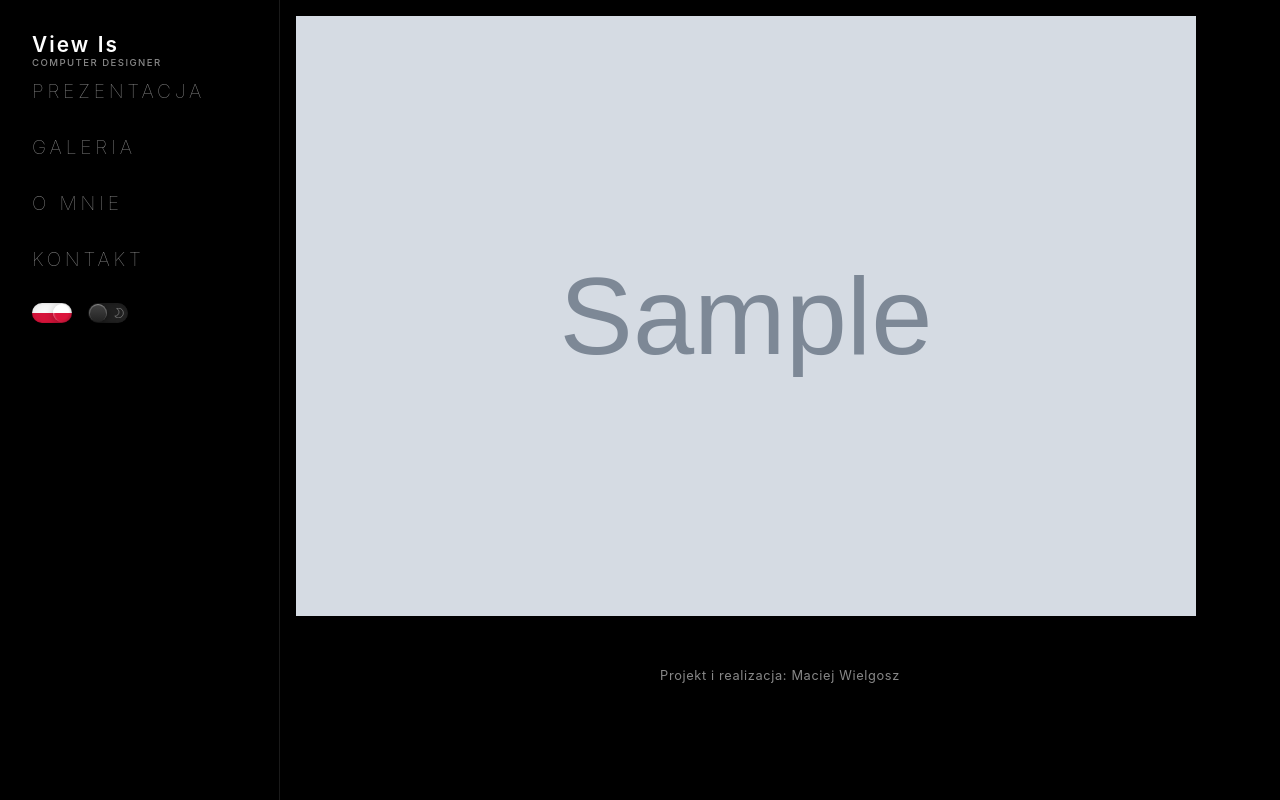
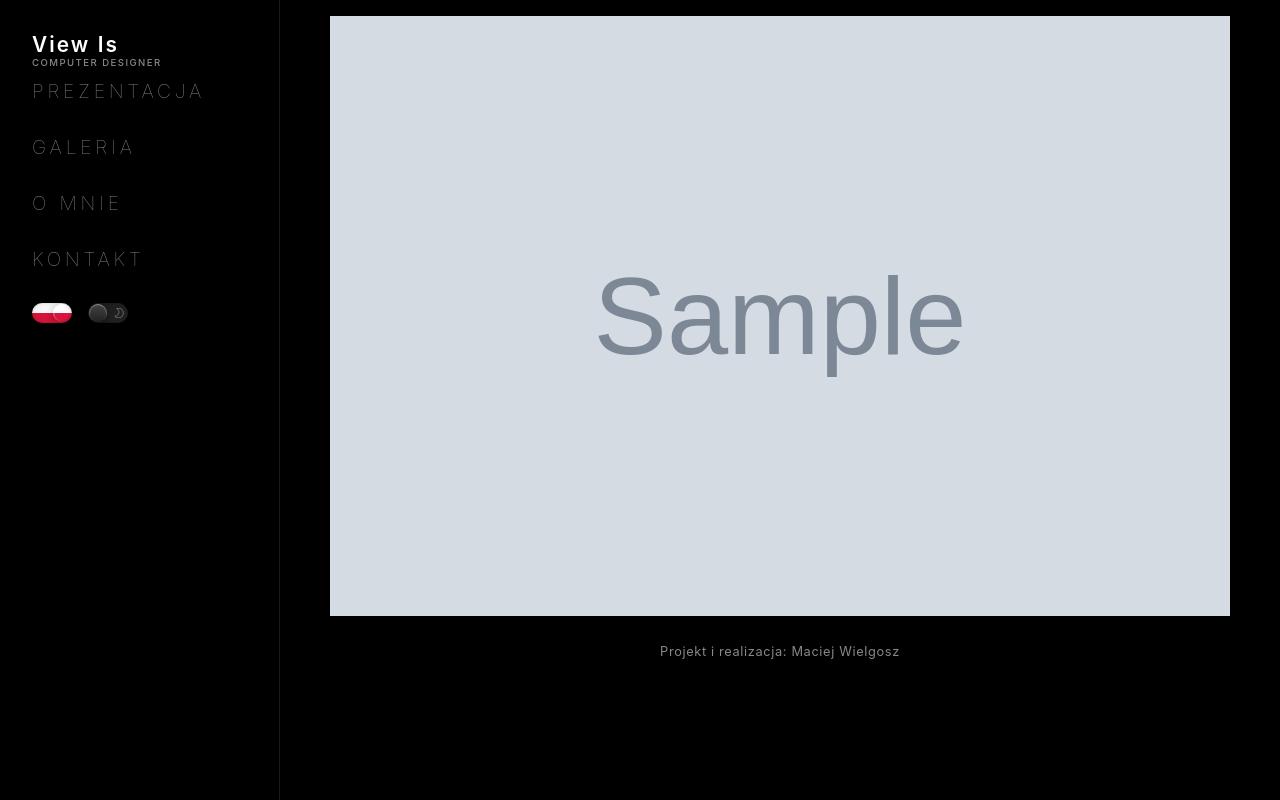
Before and after one commit to wievis/ViewIs, a Django app: page / in a window 1280 px wide. Run offline with Django 4.2, Linux system fonts and the light colour scheme; tables that the repository leaves empty hold one stand-in row (values such as "Sample post"); grey boxes marked "Sample" are stand-in pictures.

Commit message:
home poprawa dystansow

```diff
--- a/portfolio/static/base.css
+++ b/portfolio/static/base.css
@@ -39,5 +39,6 @@ body.light-mode footer {
 
     main {
         width: 100%;
+        padding-top: 140px;
     }
 }
--- a/portfolio/templates/base.html
+++ b/portfolio/templates/base.html
@@ -25,7 +25,7 @@
     <script src="{% static 'theme-lang.js' %}"></script>
     <script src="{% static 'lightbox.js' %}"></script>
     <script type="module" src="{% static 'model-viewer.js' %}"></script>
-    <script>
+    {% comment %} <script>
         function adjustMainPadding() {
             const menu = document.querySelector('.menu');
             const main = document.querySelector('main');
@@ -41,6 +41,6 @@
         if (document.querySelector('.menu')) {
             observer.observe(document.querySelector('.menu'), { attributes: true, childList: true, subtree: true });
         }
-    </script>
+    </script> {% endcomment %}
 </body>
 </html>
--- a/portfolio/templates/home.html
+++ b/portfolio/templates/home.html
@@ -4,20 +4,69 @@
 
 {% block extra_head %}
 <style>
-.gallery{padding:1rem;max-width:1400px;margin:0 auto}
-.stack-group{position:relative;width:100%;height:600px;margin-bottom:1.5rem}
-.stack-item,.media-item{position:absolute;width:80%;max-width:900px;top:0;display:flex;justify-content:center;cursor:pointer;transition:transform 1.2s cubic-bezier(.23,1,.32,1),z-index .1s}
-.media-item{position:relative;margin-bottom:1.5rem;width:100%}
-.media-frame{width:100%;height:600px;overflow:hidden;display:flex;align-items:center;justify-content:center}
-.media-frame img,.media-frame video{width:100%;height:100%;object-fit:contain;transform:scale(1.25);transition:transform 1.2s cubic-bezier(.23,1,.32,1);box-shadow:0 10px 30px rgba(0,0,0,.5);border-radius:4px;pointer-events:none}
-.stack-item[data-is-top="true"]:hover,.media-item:hover{z-index:99!important}
-.stack-item[data-is-top="true"]:hover .media-frame img,
+.gallery {
+    padding: 1rem;
+    max-width: 1400px;
+    margin: 0 auto;
+    display: flex;
+    flex-direction: column;
+    gap: 1.5rem;
+}
+.stack-group {
+    position: relative;
+    width: 100%;
+    height: 600px;
+}
+.stack-item {
+    position: absolute;
+    width: 80%;
+    max-width: 900px;
+    top: 0;
+    left: 50%;
+    transform: translateX(-50%);
+    cursor: pointer;
+    transition: transform 1.2s cubic-bezier(.23,1,.32,1), z-index .1s;
+}
+.media-item {
+    width: 100%;
+    display: flex;
+    justify-content: center;
+    cursor: pointer;
+}
+.media-frame {
+    width: 100%;
+    max-width: 900px;
+    height: auto;
+    max-height: 600px;
+    overflow: hidden;
+    display: flex;
+    align-items: center;
+    justify-content: center;
+}
+.stack-group .media-frame {
+    height: 600px;
+}
+.media-frame img, .media-frame video {
+    width: 100%;
+    height: auto;
+    max-height: 600px;
+    object-fit: contain;
+    transform: scale(1.25);
+    transition: transform 1.2s cubic-bezier(.23,1,.32,1);
+    box-shadow: 0 10px 30px rgba(0,0,0,.5);
+    border-radius: 4px;
+    display: block;
+}
 .media-item:hover .media-frame img,
-.media-item:hover .media-frame video{transform:scale(1)}
+.stack-item[data-is-top="true"]:hover .media-frame img {
+    transform: scale(1);
+}
 @media(max-width:768px){
-.stack-group{height:400px;margin-bottom:1.5rem}
-.stack-item{width:85%}
-.media-frame{height:400px}
+    .gallery { gap: 1rem; }
+    .stack-group { height: 400px; }
+    .stack-group .media-frame { height: 400px; }
+    .media-frame img, .media-frame video { max-height: 400px; }
+    .stack-item { width: 85%; }
 }
 </style>
 {% endblock %}
@@ -28,13 +77,11 @@
     {% if item.media_type == 'album' %}
     <div class="stack-group">
         {% for child in item.children.all %}
-{% if child.file %}
             <div class="stack-item" onclick="handleItemInteraction(this,'{{ child.file.url }}')">
                 <div class="media-frame">
                     <img src="{{ child.file.url }}">
                 </div>
             </div>
-{% endif %}
         {% endfor %}
     </div>
     {% else %}
@@ -45,8 +92,6 @@
                     <img src="{{ item.file.url }}">
                 {% elif item.media_type == 'video' %}
                     <video src="{{ item.file.url }}" autoplay loop muted playsinline></video>
-{% elif item.media_type == 'model3d' %}
-<div class="model-viewer" data-model="{{ item.file.url }}" data-hdr="{% if item.hdr_setting %}{{ item.hdr_setting.file.url }}{% endif %}" style="height:600px;width:100%"></div>
                 {% endif %}
             </div>
         </div>
@@ -58,22 +103,22 @@
 <script>
 window.mediaItems=[
 {% for item in media_items %}{% if item.file %}
-{url:"{{ item.file.url }}",type:"{{ item.media_type }}",hdr:"{% if item.hdr_setting %}{{ item.hdr_setting.file.url }}{% endif %}"}{% if not forloop.last %},{% endif %}
+{url:"{{ item.file.url }}",type:"{{ item.media_type }}"}{% if not forloop.last %},{% endif %}
 {% endif %}{% endfor %}
 ]
 
 function reorderStack(clickedItem){
-const container=clickedItem.parentElement
-const items=Array.from(container.querySelectorAll('.stack-item'))
-const total=items.length
-const clickedIdx=items.indexOf(clickedItem)
+    const container=clickedItem.parentElement;
+    const items=Array.from(container.querySelectorAll('.stack-item'));
+    const total=items.length;
+    const clickedIdx=items.indexOf(clickedItem);
     items.forEach((item,i)=>{
-let relativeIndex=(i-clickedIdx+total)%total
-let zIndex=total-relativeIndex
-item.style.zIndex=zIndex
-item.style.transform=`translateX(${relativeIndex*30}px) scale(${1-relativeIndex*.025})`
-item.setAttribute('data-is-top',zIndex===total?'true':'false')
-})
+        let relativeIndex=(i-clickedIdx+total)%total;
+        let zIndex=total-relativeIndex;
+        item.style.zIndex=zIndex;
+        item.style.transform=`translateX(calc(-50% + ${relativeIndex*30}px)) scale(${1-relativeIndex*.025})`;
+        item.setAttribute('data-is-top',zIndex===total?'true':'false');
+    });
 }
 
 function handleItemInteraction(el,url){
@@ -82,13 +127,13 @@ else{reorderStack(el)}
 }
 
 function openLightboxByUrl(url){
-const idx=window.mediaItems.findIndex(i=>i.url===url)
-if(idx!==-1)openLightbox(idx)
+    const idx=window.mediaItems.findIndex(i=>i.url===url);
+    if(idx!==-1)openLightbox(idx);
 }
 
 document.querySelectorAll('.stack-group').forEach(group=>{
-const first=group.querySelector('.stack-item')
-if(first)reorderStack(first)
-})
+    const first=group.querySelector('.stack-item');
+    if(first)reorderStack(first);
+});
 </script>
 {% endblock %}
```
Lines whose indentation alone changed are shown as unchanged.
